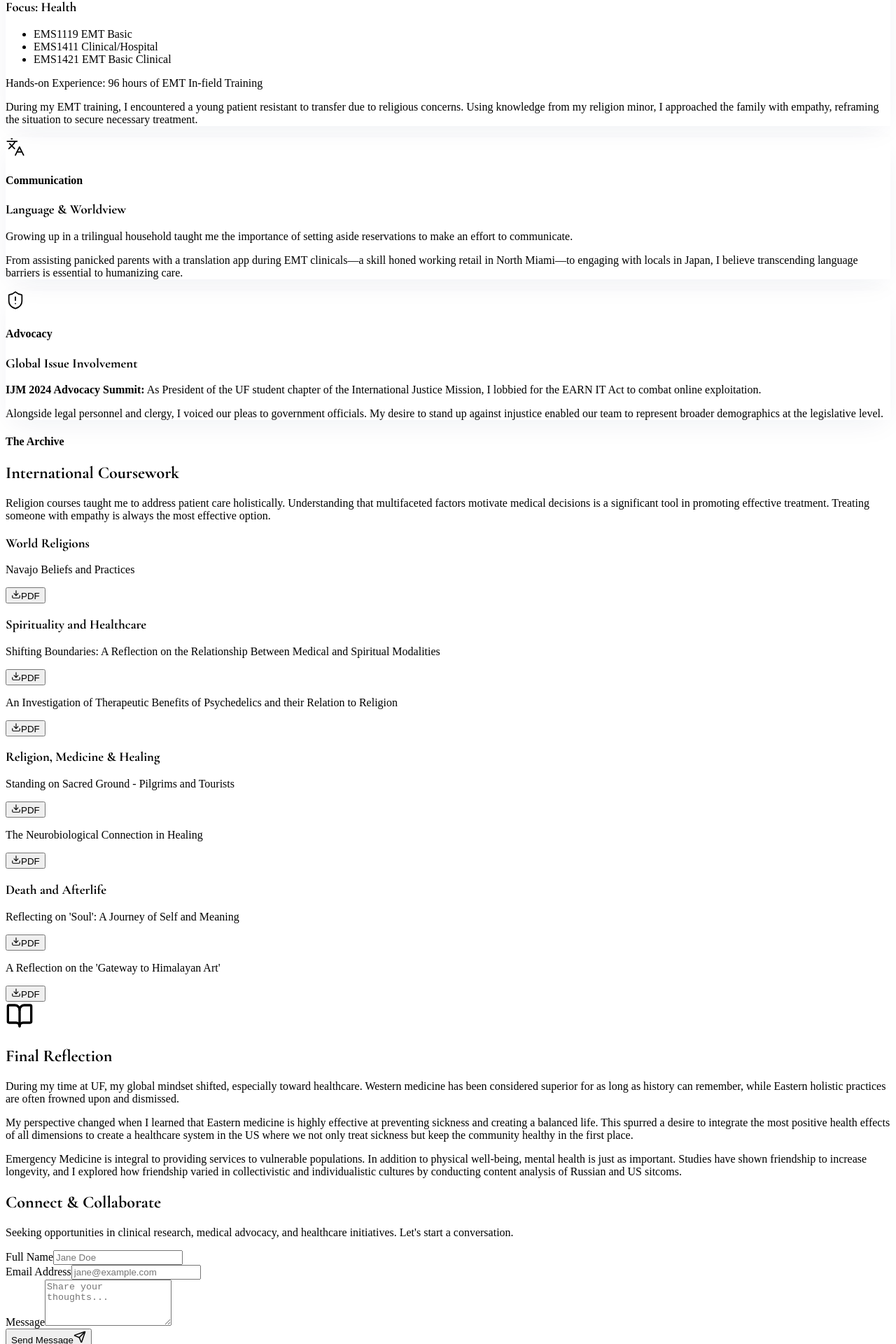
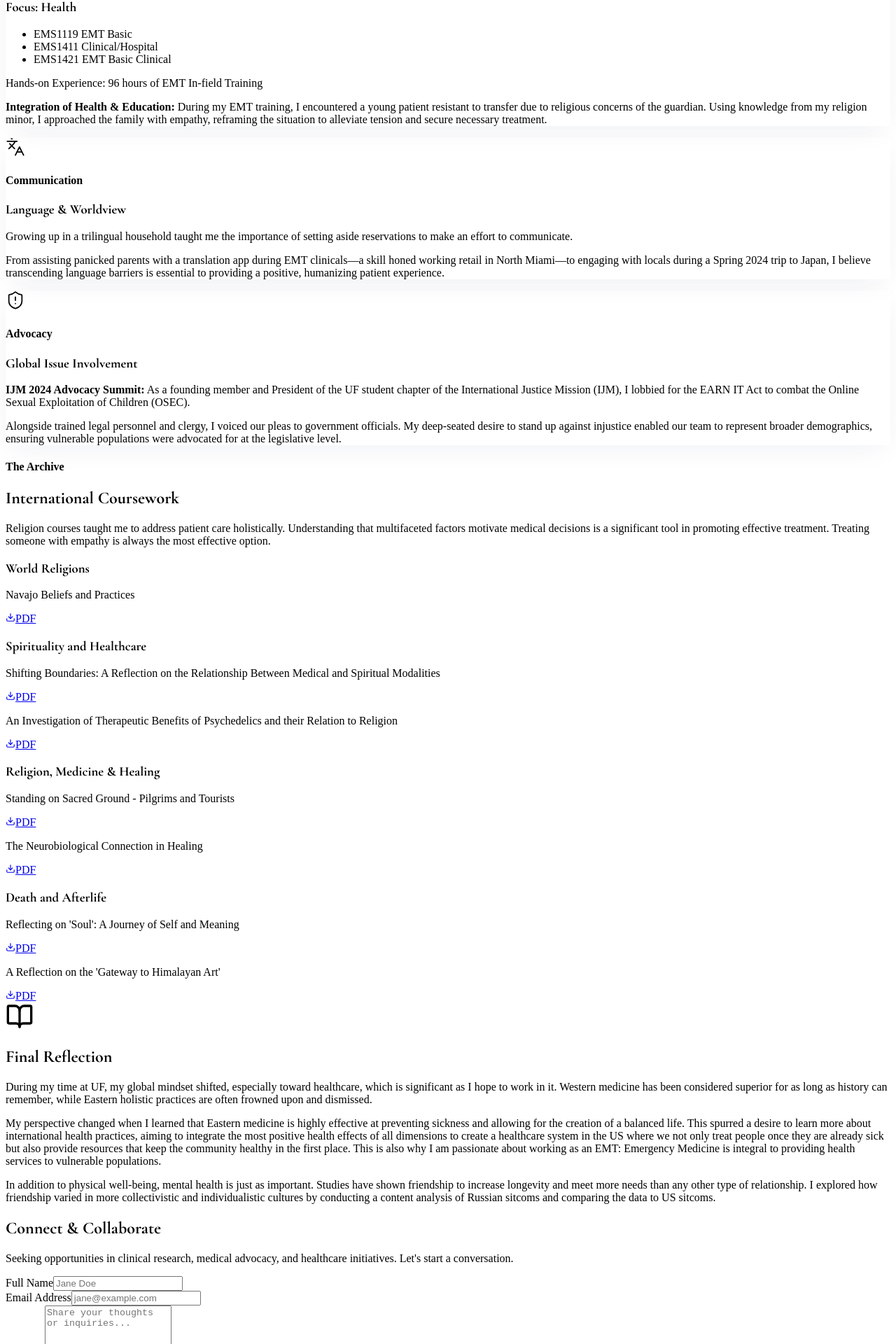
Before and after one commit to sensen312/christina-portfolio, a React (Vite) app: page / in a window 1280 px wide. Shown: the part 1153-3073 px from the top of the page at 70% size. Built offline with nearby package versions, Linux system fonts and the light colour scheme.

Commit message:
Enhance experience section with detailed descriptions

```diff
--- a/src/App.jsx
+++ b/src/App.jsx
@@ -252,7 +252,7 @@ const App = () => {
         </div>
       </section>
 
-      {/* Global & Clinical Experiences */}
+      {/* Global & Clinical Experiences (Integrated Peace Corps, IJM, Languages) */}
       <section id="experience" className="py-24 bg-white relative">
         <div className="max-w-7xl mx-auto px-6">
           <div className="text-center mb-16">
@@ -262,6 +262,7 @@ const App = () => {
           </div>
 
           <div className="grid lg:grid-cols-3 gap-8 text-left">
+            {/* Peace Corps Prep / EMT */}
             <div className="bg-[#F8F9FA] p-10 border border-[#002B5B]/5 card-shadow rounded-sm relative overflow-hidden group hover:-translate-y-2">
               <div className="absolute top-0 left-0 w-full h-1 bg-[#C5A059] transform origin-left scale-x-0 group-hover:scale-x-100 transition-transform duration-500"></div>
               <div className="mb-6 text-[#C5A059] bg-white w-14 h-14 flex items-center justify-center rounded-full shadow-sm">
@@ -276,10 +277,11 @@ const App = () => {
               </ul>
               <p className="text-[#002B5B] font-semibold text-sm mb-4">Hands-on Experience: 96 hours of EMT In-field Training</p>
               <p className="text-[#002B5B]/70 leading-relaxed font-light text-sm border-t border-[#002B5B]/10 pt-4">
-                During my EMT training, I encountered a young patient resistant to transfer due to religious concerns. Using knowledge from my religion minor, I approached the family with empathy, reframing the situation to secure necessary treatment.
+                <strong>Integration of Health & Education:</strong> During my EMT training, I encountered a young patient resistant to transfer due to religious concerns of the guardian. Using knowledge from my religion minor, I approached the family with empathy, reframing the situation to alleviate tension and secure necessary treatment.
               </p>
             </div>
 
+            {/* Language Learning */}
             <div className="bg-[#F8F9FA] p-10 border border-[#002B5B]/5 card-shadow rounded-sm relative overflow-hidden group hover:-translate-y-2">
               <div className="absolute top-0 left-0 w-full h-1 bg-[#C5A059] transform origin-left scale-x-0 group-hover:scale-x-100 transition-transform duration-500"></div>
               <div className="mb-6 text-[#C5A059] bg-white w-14 h-14 flex items-center justify-center rounded-full shadow-sm">
@@ -291,10 +293,11 @@ const App = () => {
                 Growing up in a trilingual household taught me the importance of setting aside reservations to make an effort to communicate.
               </p>
               <p className="text-[#002B5B]/70 leading-relaxed font-light text-sm border-t border-[#002B5B]/10 pt-4">
-                From assisting panicked parents with a translation app during EMT clinicals—a skill honed working retail in North Miami—to engaging with locals in Japan, I believe transcending language barriers is essential to humanizing care.
+                From assisting panicked parents with a translation app during EMT clinicals—a skill honed working retail in North Miami—to engaging with locals during a Spring 2024 trip to Japan, I believe transcending language barriers is essential to providing a positive, humanizing patient experience.
               </p>
             </div>
 
+            {/* Global Issues */}
             <div className="bg-[#F8F9FA] p-10 border border-[#002B5B]/5 card-shadow rounded-sm relative overflow-hidden group hover:-translate-y-2">
               <div className="absolute top-0 left-0 w-full h-1 bg-[#C5A059] transform origin-left scale-x-0 group-hover:scale-x-100 transition-transform duration-500"></div>
               <div className="mb-6 text-[#C5A059] bg-white w-14 h-14 flex items-center justify-center rounded-full shadow-sm">
@@ -303,17 +306,17 @@ const App = () => {
               <h4 className="text-[#9E7B3A] text-[10px] font-bold uppercase tracking-widest mb-2">Advocacy</h4>
               <h3 className="serif text-2xl font-bold mb-4 text-[#002B5B]">Global Issue Involvement</h3>
               <p className="text-[#002B5B]/70 leading-relaxed font-light text-sm mb-4">
-                <strong>IJM 2024 Advocacy Summit:</strong> As President of the UF student chapter of the International Justice Mission, I lobbied for the EARN IT Act to combat online exploitation.
+                <strong>IJM 2024 Advocacy Summit:</strong> As a founding member and President of the UF student chapter of the International Justice Mission (IJM), I lobbied for the EARN IT Act to combat the Online Sexual Exploitation of Children (OSEC).
               </p>
               <p className="text-[#002B5B]/70 leading-relaxed font-light text-sm border-t border-[#002B5B]/10 pt-4">
-                Alongside legal personnel and clergy, I voiced our pleas to government officials. My desire to stand up against injustice enabled our team to represent broader demographics at the legislative level.
+                Alongside trained legal personnel and clergy, I voiced our pleas to government officials. My deep-seated desire to stand up against injustice enabled our team to represent broader demographics, ensuring vulnerable populations were advocated for at the legislative level.
               </p>
             </div>
           </div>
         </div>
       </section>
 
-      {/* Research Archive */}
+      {/* Research Archive (Complete Course Integration) */}
       <section id="research" className="py-24 bg-[#001229] text-white relative">
         <div className="max-w-6xl mx-auto px-6">
           <div className="text-center mb-16">
@@ -332,13 +335,14 @@ const App = () => {
                   {category.papers.map((paper, pIdx) => (
                     <div key={pIdx} className="flex flex-col sm:flex-row justify-between items-start sm:items-center gap-4 group bg-black/20 p-4 rounded-sm">
                       <p className="text-white/90 font-light text-sm leading-relaxed flex-1">{paper.title}</p>
-                      <button
-                        onClick={() => alert(`Initiating download for: ${paper.file}`)}
+                      <a
+                        href={`#download-${paper.file}`}
+                        onClick={(e) => { e.preventDefault(); alert(`Initiating download for: ${paper.file}`); }}
                         className="inline-flex items-center space-x-2 text-[#C5A059] hover:text-white transition-colors text-xs font-bold uppercase tracking-widest whitespace-nowrap"
                       >
                         <Download size={14} />
                         <span>PDF</span>
-                      </button>
+                      </a>
                     </div>
                   ))}
                 </div>
@@ -355,13 +359,13 @@ const App = () => {
           <h2 className="serif text-4xl md:text-5xl font-bold mb-10 text-[#002B5B]">Final Reflection</h2>
           <div className="space-y-6 text-[#002B5B]/80 leading-relaxed font-light text-lg md:text-xl text-left">
             <p>
-              During my time at UF, my global mindset shifted, especially toward healthcare. Western medicine has been considered superior for as long as history can remember, while Eastern holistic practices are often frowned upon and dismissed.
+              During my time at UF, my global mindset shifted, especially toward healthcare, which is significant as I hope to work in it. Western medicine has been considered superior for as long as history can remember, while Eastern holistic practices are often frowned upon and dismissed.
             </p>
             <p>
-              My perspective changed when I learned that Eastern medicine is highly effective at preventing sickness and creating a balanced life. This spurred a desire to integrate the most positive health effects of all dimensions to create a healthcare system in the US where we not only treat sickness but keep the community healthy in the first place.
+              My perspective changed when I learned that Eastern medicine is highly effective at preventing sickness and allowing for the creation of a balanced life. This spurred a desire to learn more about international health practices, aiming to integrate the most positive health effects of all dimensions to create a healthcare system in the US where we not only treat people once they are already sick but also provide resources that keep the community healthy in the first place. This is also why I am passionate about working as an EMT: Emergency Medicine is integral to providing health services to vulnerable populations.
             </p>
             <p>
-              Emergency Medicine is integral to providing services to vulnerable populations. In addition to physical well-being, mental health is just as important. Studies have shown friendship to increase longevity, and I explored how friendship varied in collectivistic and individualistic cultures by conducting content analysis of Russian and US sitcoms.
+              In addition to physical well-being, mental health is just as important. Studies have shown friendship to increase longevity and meet more needs than any other type of relationship. I explored how friendship varied in more collectivistic and individualistic cultures by conducting a content analysis of Russian sitcoms and comparing the data to US sitcoms.
             </p>
           </div>
         </div>
@@ -384,17 +388,29 @@ const App = () => {
             <form className="text-left space-y-8" onSubmit={(e) => e.preventDefault()}>
               <div className="grid md:grid-cols-2 gap-8">
                 <div className="relative group">
-                  <label className="block text-xs uppercase tracking-[0.15em] text-[#C5A059] font-bold mb-2 transition-colors">Full Name</label>
-                  <input type="text" className="w-full bg-transparent border-b-2 border-white/20 py-3 focus:outline-none focus:border-[#C5A059] transition-colors text-white placeholder:text-white/30 font-light" placeholder="Jane Doe" />
+                  <label className="block text-xs uppercase tracking-[0.15em] text-[#C5A059] font-bold mb-2">Full Name</label>
+                  <input
+                    type="text"
+                    className="w-full bg-transparent border-b-2 border-white/20 py-3 focus:outline-none focus:border-[#C5A059] transition-colors text-white placeholder:text-white/30 font-light"
+                    placeholder="Jane Doe"
+                  />
                 </div>
                 <div className="relative group">
-                  <label className="block text-xs uppercase tracking-[0.15em] text-[#C5A059] font-bold mb-2 transition-colors">Email Address</label>
-                  <input type="email" className="w-full bg-transparent border-b-2 border-white/20 py-3 focus:outline-none focus:border-[#C5A059] transition-colors text-white placeholder:text-white/30 font-light" placeholder="jane@example.com" />
+                  <label className="block text-xs uppercase tracking-[0.15em] text-[#C5A059] font-bold mb-2">Email Address</label>
+                  <input
+                    type="email"
+                    className="w-full bg-transparent border-b-2 border-white/20 py-3 focus:outline-none focus:border-[#C5A059] transition-colors text-white placeholder:text-white/30 font-light"
+                    placeholder="jane@example.com"
+                  />
                 </div>
               </div>
               <div className="relative group">
-                <label className="block text-xs uppercase tracking-[0.15em] text-[#C5A059] font-bold mb-2 transition-colors">Message</label>
-                <textarea rows="4" className="w-full bg-transparent border-b-2 border-white/20 py-3 focus:outline-none focus:border-[#C5A059] transition-colors text-white placeholder:text-white/30 resize-none font-light" placeholder="Share your thoughts..."></textarea>
+                <label className="block text-xs uppercase tracking-[0.15em] text-[#C5A059] font-bold mb-2">Message</label>
+                <textarea
+                  rows="4"
+                  className="w-full bg-transparent border-b-2 border-white/20 py-3 focus:outline-none focus:border-[#C5A059] transition-colors text-white placeholder:text-white/30 resize-none font-light"
+                  placeholder="Share your thoughts or inquiries..."
+                ></textarea>
               </div>
               <div className="text-center pt-4">
                 <button className="inline-flex items-center space-x-3 bg-[#C5A059] text-[#001d3d] px-10 py-4 uppercase tracking-widest font-bold text-sm hover:bg-white transition-colors duration-300 rounded-sm group">
```
